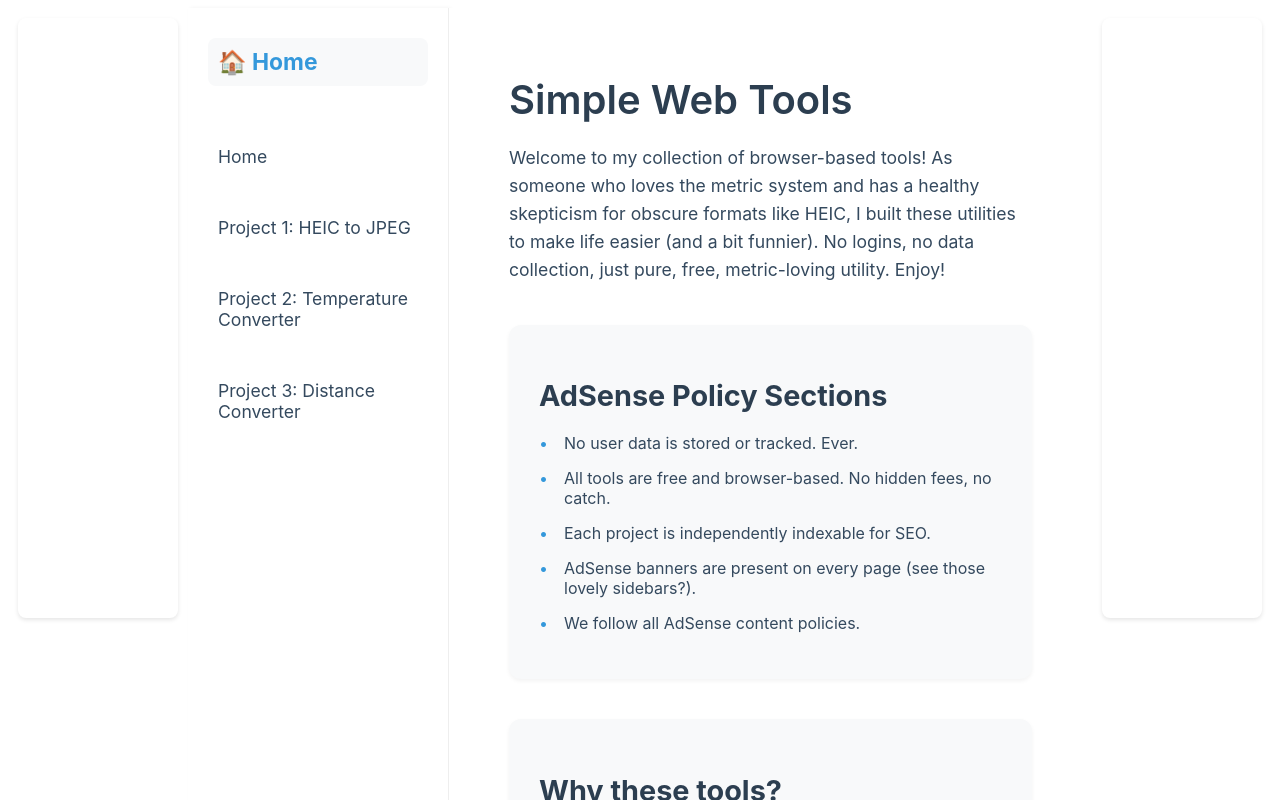
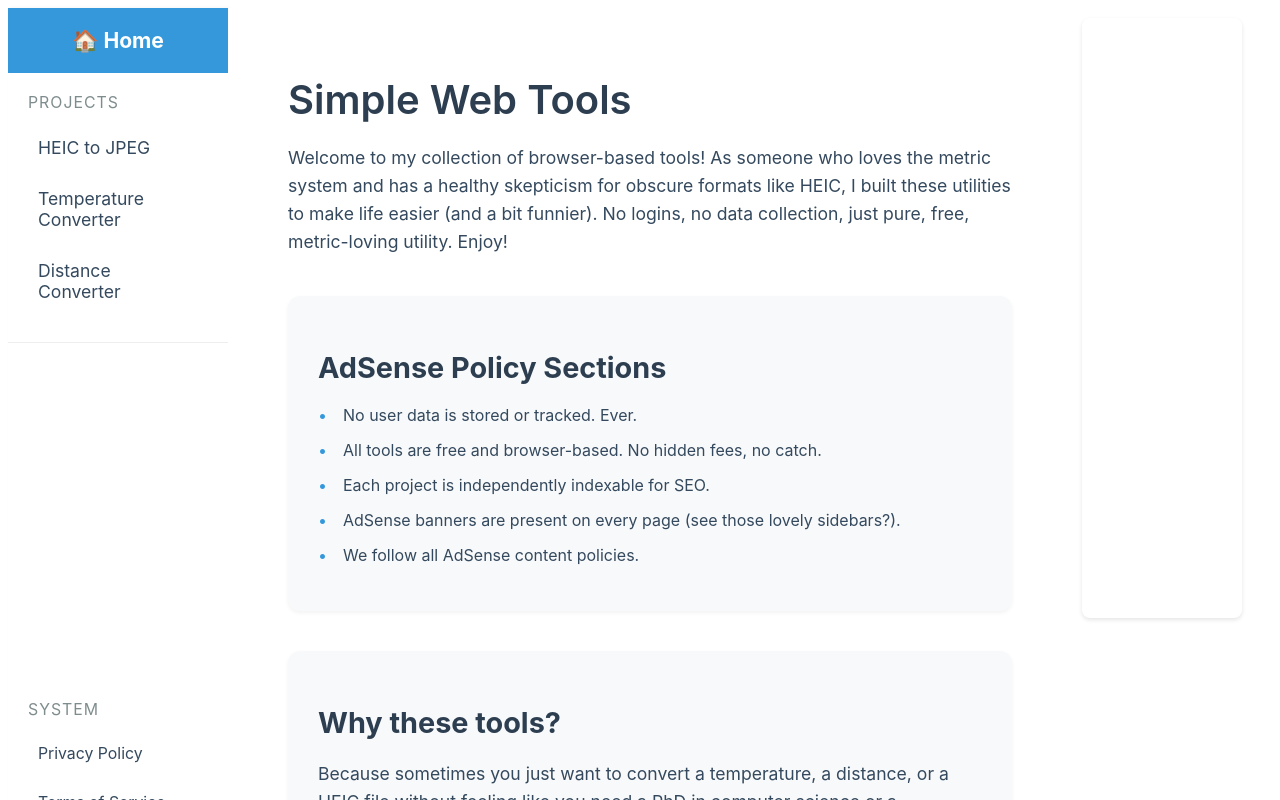
Before and after one commit to BilkoBibitkov/bilkobibitkov.github.io, a React (Create React App) app: page / in a window 1280 px wide. Shown: the top 800 px of the page. Built offline with nearby package versions, Linux system fonts and the light colour scheme.

Commit message:
Reorganize layout with new navigation structure and improved AdSense placement

```diff
--- a/src/App.tsx
+++ b/src/App.tsx
@@ -121,32 +121,51 @@ const Sidebar = () => (
   <nav style={{
     width: '220px',
     background: '#ffffff',
-    padding: '30px 20px',
-    borderRight: '1px solid #eee',
+    padding: '0',
     minHeight: '100vh',
     display: 'flex',
     flexDirection: 'column',
-    gap: '20px',
     fontFamily: 'inherit',
     fontSize: '1.1em',
     boxShadow: '2px 0 4px rgba(0,0,0,0.05)'
   }}>
+    {/* Home Section */}
     <div style={{
-      fontWeight: 'bold',
-      fontSize: '1.3em',
-      marginBottom: '30px',
-      color: '#3498db',
-      padding: '10px',
-      borderRadius: '8px',
-      background: '#f8f9fa'
+      padding: '20px',
+      background: '#3498db',
+      color: '#ffffff',
+      textAlign: 'center',
+      fontSize: '1.2em',
+      fontWeight: 'bold'
+    }}>
+      <Link to="/" style={{
+        color: '#ffffff',
+        textDecoration: 'none',
+        display: 'block',
+        width: '100%'
       }}>
         <span role="img" aria-label="home">🏠</span> Home
+      </Link>
+    </div>
+
+    {/* Projects Section */}
+    <div style={{
+      padding: '20px',
+      borderBottom: '1px solid #eee'
+    }}>
+      <div style={{
+        color: '#7f8c8d',
+        fontSize: '0.9em',
+        marginBottom: '15px',
+        textTransform: 'uppercase',
+        letterSpacing: '1px'
+      }}>
+        Projects
       </div>
       {[
-      { to: '/', text: 'Home' },
-      { to: '/heic-to-jpeg', text: 'Project 1: HEIC to JPEG' },
-      { to: '/temperature-converter', text: 'Project 2: Temperature Converter' },
-      { to: '/distance-converter', text: 'Project 3: Distance Converter' }
+        { to: '/heic-to-jpeg', text: 'HEIC to JPEG' },
+        { to: '/temperature-converter', text: 'Temperature Converter' },
+        { to: '/distance-converter', text: 'Distance Converter' }
       ].map((link, index) => (
         <Link
           key={index}
@@ -157,7 +176,47 @@ const Sidebar = () => (
             marginBottom: '10px',
             padding: '10px',
             borderRadius: '8px',
-          transition: 'all 0.3s ease'
+            transition: 'all 0.3s ease',
+            display: 'block'
+          }}
+          className="nav-link"
+        >
+          {link.text}
+        </Link>
+      ))}
+    </div>
+
+    {/* System Links Section */}
+    <div style={{
+      padding: '20px',
+      marginTop: 'auto'
+    }}>
+      <div style={{
+        color: '#7f8c8d',
+        fontSize: '0.9em',
+        marginBottom: '15px',
+        textTransform: 'uppercase',
+        letterSpacing: '1px'
+      }}>
+        System
+      </div>
+      {[
+        { to: '/privacy', text: 'Privacy Policy' },
+        { to: '/terms', text: 'Terms of Service' },
+        { to: '/about', text: 'About' }
+      ].map((link, index) => (
+        <Link
+          key={index}
+          to={link.to}
+          style={{
+            color: '#34495e',
+            textDecoration: 'none',
+            marginBottom: '10px',
+            padding: '10px',
+            borderRadius: '8px',
+            transition: 'all 0.3s ease',
+            display: 'block',
+            fontSize: '0.9em'
           }}
           className="nav-link"
         >
@@ -165,7 +224,7 @@ const Sidebar = () => (
         </Link>
       ))}
       <div style={{
-      marginTop: 'auto',
+        marginTop: '20px',
         fontSize: '0.9em',
         color: '#7f8c8d',
         padding: '15px',
@@ -173,6 +232,7 @@ const Sidebar = () => (
         borderRadius: '8px'
       }}>
         <span role="img" aria-label="joke">😄</span> Metric system fans welcome! Imperial users tolerated.
+      </div>
     </div>
   </nav>
 );
@@ -186,7 +246,6 @@ function App() {
         background: '#ffffff',
         fontFamily: '-apple-system, BlinkMacSystemFont, "Segoe UI", Roboto, "Helvetica Neue", Arial, sans-serif'
       }}>
-        <AdBanner id="5573198755" />
         <Sidebar />
         <div style={{
           flex: 1,
@@ -194,7 +253,13 @@ function App() {
           display: 'flex',
           flexDirection: 'column',
           minHeight: '100vh',
-          background: '#ffffff'
+          background: '#ffffff',
+          position: 'relative'
+        }}>
+          <div style={{
+            flex: 1,
+            display: 'flex',
+            gap: '20px'
           }}>
             <div style={{ flex: 1 }}>
               <Routes>
@@ -204,9 +269,10 @@ function App() {
                 <Route path="/distance-converter" element={<DistanceConverter />} />
               </Routes>
             </div>
+            <AdBanner id="1123334776" />
+          </div>
           <Footer />
         </div>
-        <AdBanner id="1123334776" />
       </div>
     </Router>
   );
```
Lines whose indentation alone changed are shown as unchanged.
